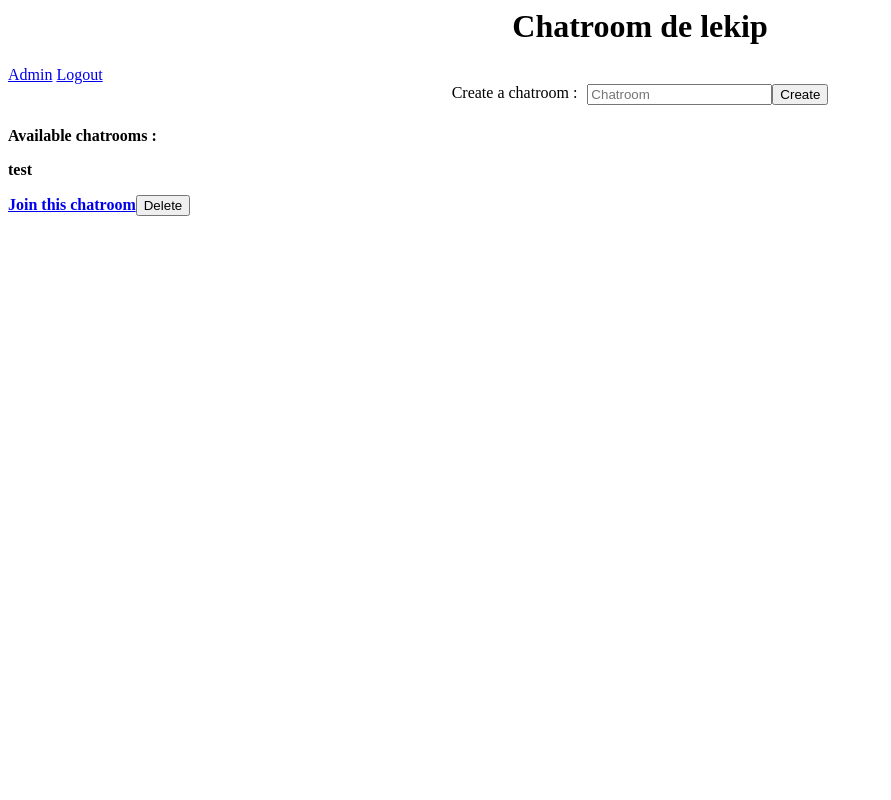
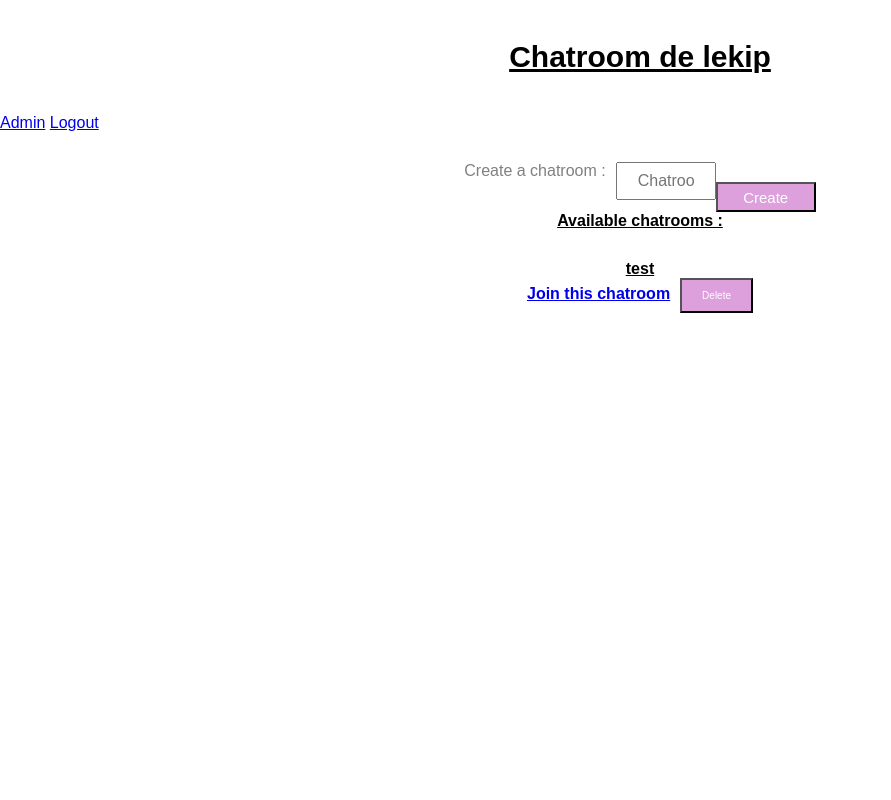
Before and after one commit to peter0102/projetweb, a Django app: page /chatroom/home/ in a window 1280 px wide. Shown: the whole page, without its empty margins (0-891 px from the left). Run offline with Django 4.2, Linux system fonts and the light colour scheme; a user stored in the database is signed in; data comes from the database, SQL or seed files in the repository; both versions use the stored data as it was after the commit.

Commit message:
static files marchent

```diff
--- a/account/templates/account/login.html
+++ b/account/templates/account/login.html
@@ -1,8 +1,9 @@
+{% load static %}
 <!doctype html>
 <html lang="fr">
     <head>
         <meta charset="utf-8" />
-        <link rel="stylesheet" href="style1.css" />
+        <link rel="stylesheet" href="{% static 'style1.css' %}" />
     </head>
     <body>
         <header>
--- a/account/templates/account/register.html
+++ b/account/templates/account/register.html
@@ -1,8 +1,9 @@
+{% load static %}
 <!doctype html>
 <html lang="fr">
     <head>
         <meta charset="utf-8" />
-        <link rel="stylesheet" href="style1.css" />
+        <link rel="stylesheet" href={% static 'style1.css' %}/>
     </head>
     <body>
         <header>
--- a/chatroom/templates/chatroom/home.html
+++ b/chatroom/templates/chatroom/home.html
@@ -1,3 +1,4 @@
+{% load static %}
 <script src="https://ajax.googleapis.com/ajax/libs/jquery/3.6.1/jquery.min.js"></script>
 <script>
     function deleteRoom(roomName) {
@@ -11,7 +12,6 @@
             dataType: 'json',
         })
     };
-
 setInterval(function(){
     $.ajax({
         url: '/getRooms/',
@@ -33,13 +33,13 @@ setInterval(function(){
             }
         }
     });
-},200) //envoie une requete toutes les 200ms
+},400) //envoie une requete toutes les 400ms
 </script>
 <!doctype html>
 <html lang="fr">
     <head>
         <meta charset="utf-8" />
-        <link rel="stylesheet" href="style1.css" />
+        <link rel="stylesheet" href="{% static 'style1.css' %}" />
     </head>
     <body>
         <header>
--- a/chatroom/templates/chatroom/room.html
+++ b/chatroom/templates/chatroom/room.html
@@ -1,3 +1,4 @@
+{% load static %}
 <!doctype html>
 <script src="https://ajax.googleapis.com/ajax/libs/jquery/3.6.1/jquery.min.js"></script>
 <script>
@@ -171,6 +172,7 @@
 <html lang="fr">
     <head>
         <meta charset="utf-8" />
+        <link rel="stylesheet" href="{% static 'style1.css' %}">
     </head>
     <body>
         <header>
--- a/chatroom/views.py
+++ b/chatroom/views.py
@@ -64,10 +64,14 @@ def sendMessage(request):
             return JsonResponse({'canEnter': True})
 
 def getMessage(request,roomName): #paramètre roomName nécessaire pour ne récupérer que les messages d'un salon
-    allMessagesList=Message.objects.filter(where=roomName) #on ne récupère que les messages du salon souhaité
-    allMessagesJson=[{'allMessagesValue':message.message, 'who':message.who, 'messageId':message.id,'when':message.when} for message in allMessagesList] #on récupère la valeur allMessageValue message.message(champ de la classe Message), un seul message aurait donné la classe, le deuxième donne la ième valeur
-    #on récupère aussi l'id du message pour ensuite simplifier la suppression de message
-    return JsonResponse({"allMessagesList":allMessagesJson})
+    chatRoomName=Room.objects.get(roomName=roomName)
+    if Room.objects.filter(roomName=chatRoomName).exists():
+        allMessagesList=Message.objects.filter(where=roomName) #on ne récupère que les messages du salon souhaité
+        allMessagesJson=[{'allMessagesValue':message.message, 'who':message.who, 'messageId':message.id,'when':message.when} for message in allMessagesList] #on récupère la valeur allMessageValue message.message(champ de la classe Message), un seul message aurait donné la classe, le deuxième donne la ième valeur
+        #on récupère aussi l'id du message pour ensuite simplifier la suppression de message
+        return JsonResponse({"allMessagesList":allMessagesJson})
+    else :
+        return JsonResponse({'roomDeleted': True})
 #à partir d'ici, que des vues qui gèrent les requêtes ajax pour l'admin
 def messageDelete(request):
     if request.user.is_superuser: #on vérifie que l'utilisateur est bien un admin, au cas où un utilisateur perd ses droits d'admin mais qu'il a encore la page ouverte
--- a/projetweb/settings.py
+++ b/projetweb/settings.py
@@ -118,9 +118,11 @@ USE_TZ = True
 # Static files (CSS, JavaScript, Images)
 # https://docs.djangoproject.com/en/4.1/howto/static-files/
 
-STATIC_URL = 'static/'
+STATIC_URL = '/static/'
 STATIC_ROOT = os.path.join(BASE_DIR, 'static')
-
+STATICFILES_DIRS = [
+    BASE_DIR / "static2"
+    ]
 # Default primary key field type
 # https://docs.djangoproject.com/en/4.1/ref/settings/#default-auto-field
 
--- /dev/null
+++ b/static2/style1.css
@@ -0,0 +1,165 @@
+@keyframes couleurfond{
+    0%{
+        background-color:black;
+    }
+    50%{
+        background-color:grey;
+    }
+    100%{
+        background-color:white;
+    }
+}
+
+*{
+    margin:0;
+    padding:0;
+}
+
+body{
+    font-family: Arial;
+    color:#808080;
+}
+
+header{
+    text-align:center;
+    width:100%;
+}
+
+h1{
+    margin:40px;
+    color:#808080;
+    text-decoration: none;
+}
+
+div h2{
+    margin-bottom: 20px;
+}
+
+div{
+    margin-top: 30px;
+}
+
+#messageSent{
+    margin-right: 10px;
+    width: 500px;
+    height: 30px;
+}
+
+button{
+    margin-left: 10px;
+}
+
+h1{
+    text-decoration: underline;
+    color: black;
+}
+
+button{
+    font-size: 10px;
+    padding: 10px 20px;
+}
+
+input[type="text"] {
+    height: 38px;
+    padding: 0 20px;
+    font-size:16px;
+}
+
+.form-container a {
+    margin-top: 40px;
+}
+
+#chatWindow {
+    width: 600px;
+    height: 400px;
+    overflow-y: scroll;
+}
+
+button {
+    background-color: plum;
+    color: white;
+}
+
+.fa-arrow-right {
+    font-size: 10px;
+    background-color: plum;
+    color: white;
+}
+
+.normal-text{
+    font-family: Arial, Helvetica, sans-serif;
+    color: black;
+}
+
+.form-container button {
+    height: 35px;
+}
+
+.send-emoji-button {
+    width: 100px;
+    font-size: 13px;
+    background-color: plum;
+    color: white;
+}
+
+.send-button {
+    width: 100px;
+    font-size: 15px;
+    margin-top: 20px;
+    height: 30px;
+    background-color: plum;
+    color: white;
+}
+
+.type-a-message-container input{
+    width: 150px;
+    height: 30px;
+    font-size: 18px;
+    margin-bottom: 10px;
+    color: white;
+}
+
+.form-container{
+    margin-bottom:inherit;
+}
+.form-inline {
+    display: flex;
+    justify-content: space-between;
+}
+.normal-text{
+    font-family: Arial, Helvetica, sans-serif;
+    color: black;
+}
+
+.type-a-message {
+    width: 100px;
+    height: 20px;
+    font-size: 18px;
+    color: white;
+}
+
+h2 {
+    text-align: center;
+    font-size: 25px;
+    font-family: Arial, Helvetica, sans-serif;
+    color: black;
+}
+
+.login-header {
+text-align: center;
+font-size: 30px;
+color:black;
+text-decoration: underline;
+}
+.normal-text {
+    font-family: Arial, Helvetica, sans-serif;
+    color: black;
+    text-align: center;
+    text-decoration: underline;
+}
+
+.go-home {
+font-family: Arial, Helvetica, sans-serif;
+color: black;
+text-decoration: underline;
+}
```
Also changed, not shown: db.sqlite3, static/style1.css (renamed from chatroom/templates/chatroom/style1.css).
